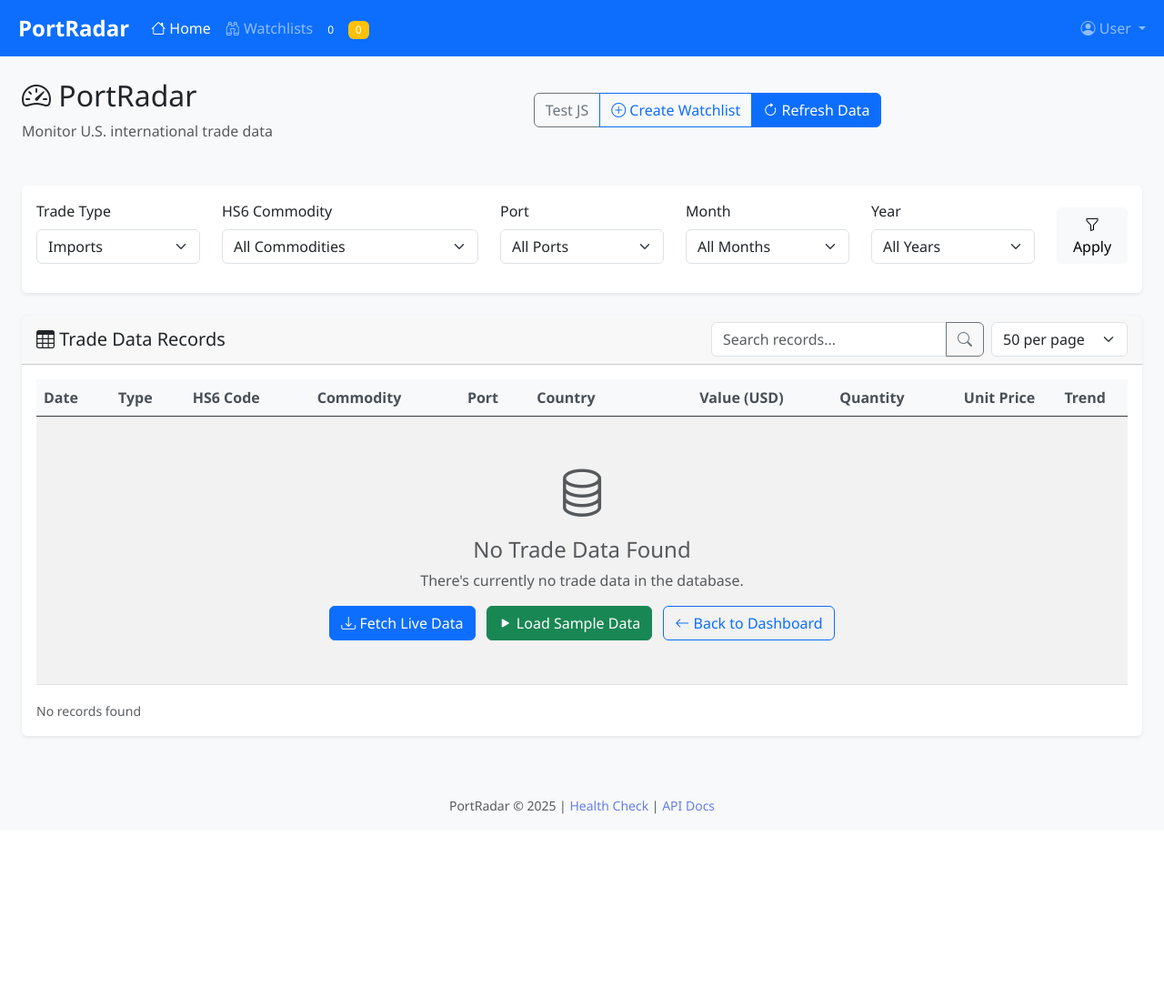
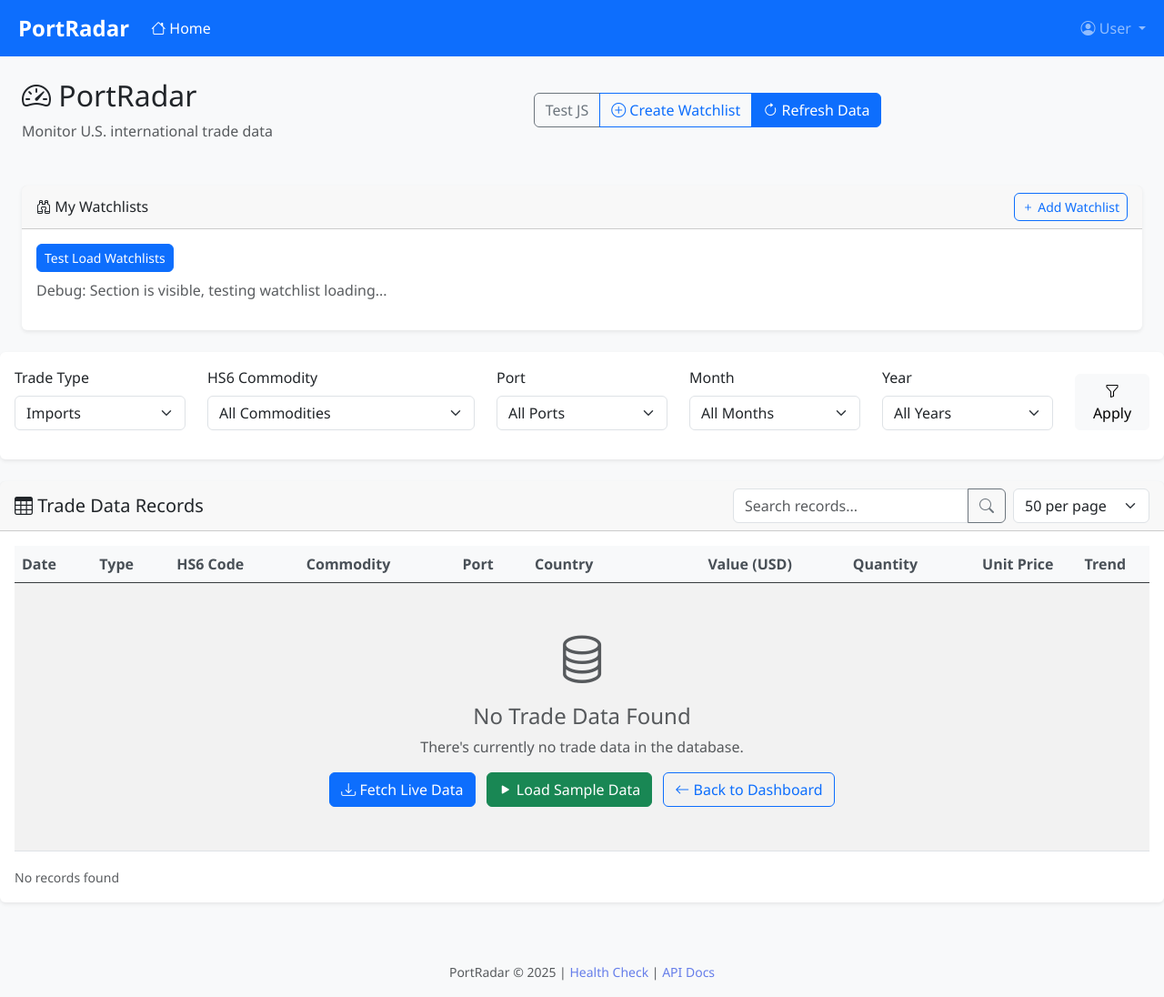
Before and after one commit to salmansheikhutk/portradar, a Flask app: page /dashboard in a window 1280 px wide. Shown: the whole page at 91% size. Before the commit the page ends 895 px from the top, so only its background shows below. Run offline with Flask 3, Linux system fonts and the light colour scheme; data that the repository does not hold is empty; some libraries are stand-ins or nearby versions.

Commit message:
watchlists toe dashboard

```diff
--- a/app.py
+++ b/app.py
@@ -855,11 +855,6 @@ def dashboard():
     """Main consolidated dashboard and trade data page"""
     return render_template('trade_data.html')
 
-@app.route('/watchlists-page')
-def watchlists_page():
-    """Watchlists management page"""
-    return render_template('watchlists.html')
-
 @app.route('/debug')
 def debug_page():
     """Debug page for testing API calls"""
--- a/templates/base.html
+++ b/templates/base.html
@@ -34,13 +34,6 @@
                     <li class="nav-item">
                         <a class="nav-link {% if request.endpoint == 'dashboard' %}active{% endif %}" href="{{ url_for('dashboard') }}">
                             <i class="bi bi-house"></i> Home
-                        </a>
-                    </li>
-                    <li class="nav-item">
-                        <a class="nav-link {% if request.endpoint == 'watchlists_page' %}active{% endif %}" href="{{ url_for('watchlists_page') }}">
-                            <i class="bi bi-binoculars"></i> Watchlists
-                            <span class="badge bg-primary ms-1" id="nav-watchlists-count">0</span>
-                            <span class="badge bg-warning ms-1" id="nav-alerts-count">0</span>
                         </a>
                     </li>
                 </ul>
--- a/templates/trade_data.html
+++ b/templates/trade_data.html
@@ -62,7 +62,7 @@
     </div>
 
     <!-- My Watchlists Section -->
-    <div class="row mb-4" id="watchlistsSection" style="display: none;">
+    <div class="row mb-4" id="watchlistsSection" style="display: block;">
         <div class="col-12">
             <div class="card">
                 <div class="card-header d-flex justify-content-between align-items-center">
@@ -73,11 +73,19 @@
                 </div>
                 <div class="card-body">
                     <div id="watchlistsContainer" class="row">
-                        <div class="col-12 text-center text-muted">
-                            <p>No watchlists created yet. Create one to monitor specific commodities and ports.</p>
+                        <!-- Watchlists will be loaded here -->
+                        <div class="col-12">
+                            <button class="btn btn-sm btn-primary" onclick="loadDashboardWatchlists()">
+                                Test Load Watchlists
+                            </button>
+                            <p class="text-muted mt-2">Debug: Section is visible, testing watchlist loading...</p>
                         </div>
                     </div>
+                    </div>
                 </div>
+            </div>
+        </div>
+    </div>
             </div>
         </div>
     </div>
@@ -802,6 +810,116 @@ document.addEventListener('DOMContentLoaded', function() {
             });
     });
 });
+
+// Load watchlists for dashboard
+async function loadDashboardWatchlists() {
+    console.log('Loading dashboard watchlists...');
+    try {
+        const response = await fetch('/watchlists?user_id=demo_user');
+        const data = await response.json();
+        console.log('Watchlists API response:', data);
+
+        if (data.success && data.watchlists && data.watchlists.length > 0) {
+            console.log('Found', data.watchlists.length, 'watchlists, showing section');
+            const section = document.getElementById('watchlistsSection');
+            if (section) {
+                section.style.display = 'block';
+                renderDashboardWatchlists(data.watchlists);
+            } else {
+                console.error('watchlistsSection element not found!');
+            }
+        } else {
+            console.log('No watchlists found or API failed');
+        }
+    } catch (error) {
+        console.error('Failed to load watchlists:', error);
+    }
+}
+
+// Render watchlists in dashboard
+function renderDashboardWatchlists(watchlists) {
+    console.log('Rendering', watchlists.length, 'watchlists');
+    const container = document.getElementById('watchlistsContainer');
+
+    if (!container) {
+        console.error('watchlistsContainer element not found!');
+        return;
+    }
+
+    container.innerHTML = watchlists.map(watchlist =>
+        '<div class="col-md-4 mb-3">' +
+            '<div class="card border-primary">' +
+                '<div class="card-body p-3">' +
+                    '<div class="d-flex justify-content-between align-items-start mb-2">' +
+                        '<h6 class="card-title mb-0">' + watchlist.name + '</h6>' +
+                        '<div class="dropdown">' +
+                            '<button class="btn btn-sm btn-link p-0" data-bs-toggle="dropdown">' +
+                                '<i class="bi bi-three-dots"></i>' +
+                            '</button>' +
+                            '<ul class="dropdown-menu dropdown-menu-end">' +
+                                '<li><a class="dropdown-item" href="#" onclick="editWatchlistDashboard(' + watchlist.id + ')">' +
+                                    '<i class="bi bi-pencil"></i> Edit' +
+                                '</a></li>' +
+                                '<li><a class="dropdown-item" href="#" onclick="applyWatchlistFilter(' + watchlist.id + ')">' +
+                                    '<i class="bi bi-filter"></i> Apply Filter' +
+                                '</a></li>' +
+                                '<li><hr class="dropdown-divider"></li>' +
+                                '<li><a class="dropdown-item text-danger" href="#" onclick="deleteWatchlist(' + watchlist.id + ')">' +
+                                    '<i class="bi bi-trash"></i> Delete' +
+                                '</a></li>' +
+                            '</ul>' +
+                        '</div>' +
+                    '</div>' +
+                    '<div class="small text-muted mb-2">' +
+                        '<strong>Commodities:</strong> ' + ((watchlist.hs6 || []).join(', ') || 'All') +
+                    '</div>' +
+                    '<div class="small text-muted">' +
+                        '<strong>Ports:</strong> ' + ((watchlist.ports || []).join(', ') || 'All') +
+                    '</div>' +
+                '</div>' +
+            '</div>' +
+        '</div>'
+    ).join('');
+
+    console.log('Watchlists rendered successfully');
+}
+
+// Apply watchlist as filter
+function applyWatchlistFilter(watchlistId) {
+    fetch('/watchlists?user_id=demo_user')
+        .then(response => response.json())
+        .then(data => {
+            const watchlist = data.watchlists.find(w => w.id === watchlistId);
+            if (watchlist) {
+                // Apply HS6 filter
+                if (watchlist.hs6 && watchlist.hs6.length > 0) {
+                    document.getElementById('hs6Filter').value = watchlist.hs6[0];
+                }
+                // Apply port filter
+                if (watchlist.ports && watchlist.ports.length > 0) {
+                    document.getElementById('portFilter').value = watchlist.ports[0];
+                }
+                // Trigger filter
+                applyFilters();
+
+                // Show success message
+                showAlert('Applied ' + watchlist.name + ' filters to data table', 'success');
+            }
+        })
+        .catch(error => console.error('Error applying watchlist filter:', error));
+}
+
+function editWatchlistDashboard(watchlistId) {
+    // For now, just show info
+    fetch('/watchlists?user_id=demo_user')
+        .then(response => response.json())
+        .then(data => {
+            const watchlist = data.watchlists.find(w => w.id === watchlistId);
+            if (watchlist) {
+                alert('Edit Watchlist: ' + watchlist.name + '\n\nHS6: ' + (watchlist.hs6 || []).join(', ') + '\nPorts: ' + (watchlist.ports || []).join(', ') + '\n\nEdit functionality coming soon!');
+            }
+        });
+}
 </script>
 
 <!-- Create Watchlist Modal -->
@@ -893,98 +1011,6 @@ async function loadDashboardMetrics() {
     }
 }
 
-// Load watchlists for dashboard
-async function loadDashboardWatchlists() {
-    try {
-        const response = await fetch('/watchlists?user_id=demo_user');
-        const data = await response.json();
-
-        if (data.success && data.watchlists.length > 0) {
-            document.getElementById('watchlistsSection').style.display = 'block';
-            renderDashboardWatchlists(data.watchlists);
-        }
-    } catch (error) {
-        console.error('Failed to load watchlists:', error);
-    }
-}
-
-// Render watchlists in dashboard
-function renderDashboardWatchlists(watchlists) {
-    const container = document.getElementById('watchlistsContainer');
-
-    container.innerHTML = watchlists.map(watchlist =>
-        '<div class="col-md-4 mb-3">' +
-            '<div class="card border-primary">' +
-                '<div class="card-body p-3">' +
-                    '<div class="d-flex justify-content-between align-items-start mb-2">' +
-                        '<h6 class="card-title mb-0">' + watchlist.name + '</h6>' +
-                        '<div class="dropdown">' +
-                            '<button class="btn btn-sm btn-link p-0" data-bs-toggle="dropdown">' +
-                                '<i class="bi bi-three-dots"></i>' +
-                            '</button>' +
-                            '<ul class="dropdown-menu dropdown-menu-end">' +
-                                '<li><a class="dropdown-item" href="#" onclick="editWatchlistDashboard(' + watchlist.id + ')">' +
-                                    '<i class="bi bi-pencil"></i> Edit' +
-                                '</a></li>' +
-                                '<li><a class="dropdown-item" href="#" onclick="applyWatchlistFilter(' + watchlist.id + ')">' +
-                                    '<i class="bi bi-filter"></i> Apply Filter' +
-                                '</a></li>' +
-                                '<li><hr class="dropdown-divider"></li>' +
-                                '<li><a class="dropdown-item text-danger" href="#" onclick="deleteWatchlist(' + watchlist.id + ')">' +
-                                    '<i class="bi bi-trash"></i> Delete' +
-                                '</a></li>' +
-                            '</ul>' +
-                        '</div>' +
-                    '</div>' +
-                    '<div class="small text-muted mb-2">' +
-                        '<strong>Commodities:</strong> ' + ((watchlist.hs6 || []).join(', ') || 'All') +
-                    '</div>' +
-                    '<div class="small text-muted">' +
-                        '<strong>Ports:</strong> ' + ((watchlist.ports || []).join(', ') || 'All') +
-                    '</div>' +
-                '</div>' +
-            '</div>' +
-        '</div>'
-    ).join('');
-}
-
-// Apply watchlist as filter
-function applyWatchlistFilter(watchlistId) {
-    fetch('/watchlists?user_id=demo_user')
-        .then(response => response.json())
-        .then(data => {
-            const watchlist = data.watchlists.find(w => w.id === watchlistId);
-            if (watchlist) {
-                // Apply HS6 filter
-                if (watchlist.hs6 && watchlist.hs6.length > 0) {
-                    document.getElementById('hs6Filter').value = watchlist.hs6[0];
-                }
-                // Apply port filter
-                if (watchlist.ports && watchlist.ports.length > 0) {
-                    document.getElementById('portFilter').value = watchlist.ports[0];
-                }
-                // Trigger filter
-                applyFilters();
-
-                // Show success message
-                showAlert('Applied ' + watchlist.name + ' filters to data table', 'success');
-            }
-        })
-        .catch(error => console.error('Error applying watchlist filter:', error));
-}
-
-function editWatchlistDashboard(watchlistId) {
-    // For now, just show info
-    fetch('/watchlists?user_id=demo_user')
-        .then(response => response.json())
-        .then(data => {
-            const watchlist = data.watchlists.find(w => w.id === watchlistId);
-            if (watchlist) {
-                alert('Edit Watchlist: ' + watchlist.name + '\n\nHS6: ' + (watchlist.hs6 || []).join(', ') + '\nPorts: ' + (watchlist.ports || []).join(', ') + '\n\nEdit functionality coming soon!');
-            }
-        });
-}
-
 // Simple test function
 function testFunction() {
     console.log('Test function called - JavaScript is working!');
```
